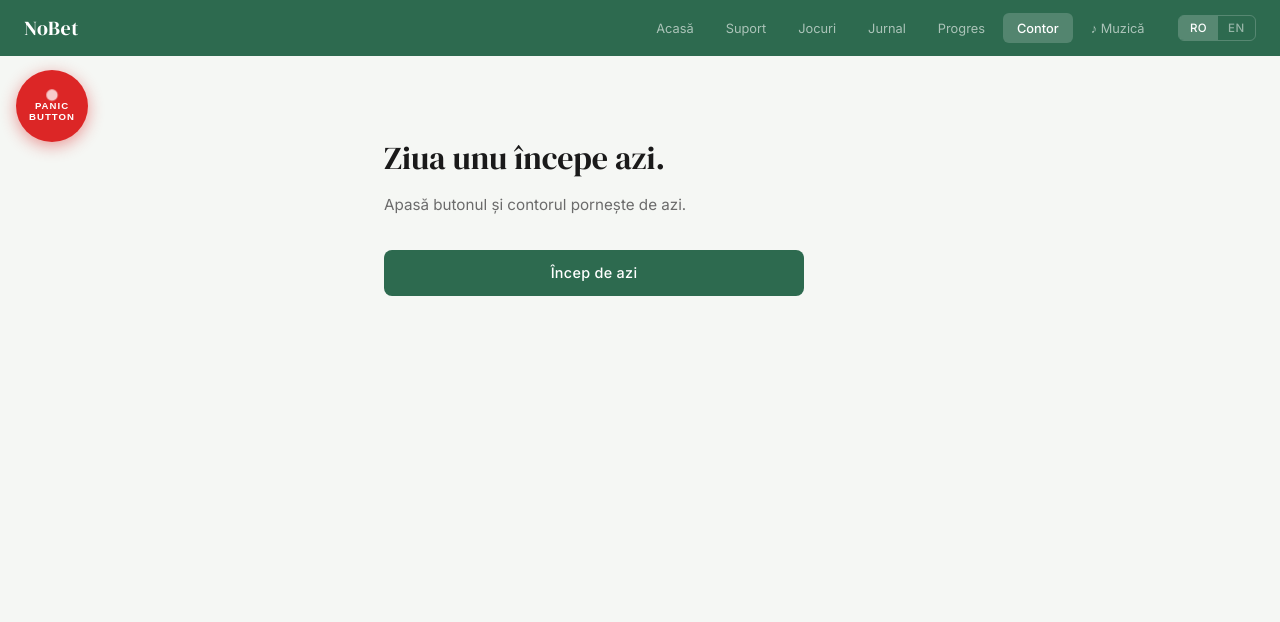
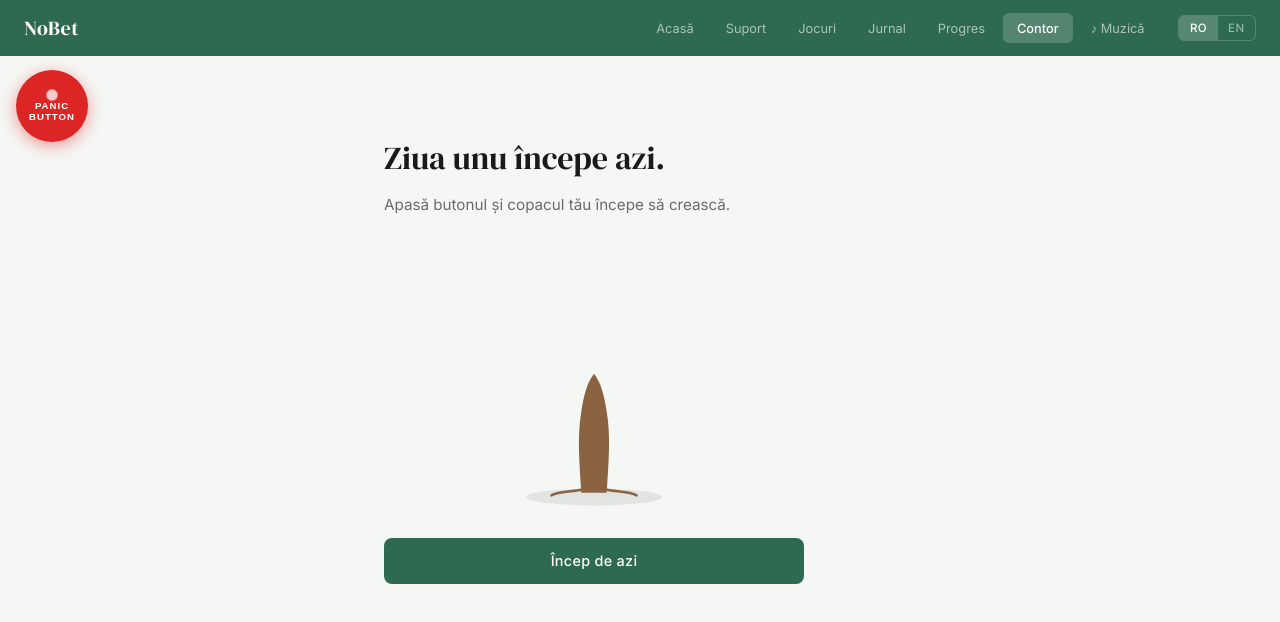
Before and after one commit to martinmanuelm84-ui/nobet-app, a Next.js app: page /contor in a window 1280 px wide. Shown: the top 622 px of the page. Built offline with nearby package versions, Linux system fonts and the light colour scheme.

Commit message:
tree grows with days - recovery visual

```diff
--- a/app/contor/page.tsx
+++ b/app/contor/page.tsx
@@ -4,6 +4,55 @@ import Nav from '@/components/Nav'
 import { Lang, t } from '@/lib/i18n'
 
 const MILESTONES = [1, 7, 30, 90, 365]
+
+function Tree({ days }: { days: number }) {
+  // 0 zile = doar trunchi, 365+ = copac complet
+  const progress = Math.min(1, days / 90) // plin la 90 zile
+  const leaves = Math.floor(progress * 24)
+
+  const leafPositions = [
+    // coroana - poziții fixe pentru 24 frunze
+    [200,140],[230,120],[260,140],[280,160],[260,110],[230,95],[200,110],[170,120],
+    [150,145],[160,165],[180,105],[250,105],[270,130],[245,155],[215,155],[185,145],
+    [165,135],[195,125],[225,115],[255,125],[240,145],[210,140],[180,130],[205,155],
+  ]
+
+  return (
+    <svg viewBox="0 0 400 320" style={{ width: '100%', maxWidth: 340, margin: '0 auto', display: 'block' }}>
+      {/* Pământ */}
+      <ellipse cx="200" cy="300" rx="80" ry="10" fill="rgba(0,0,0,0.08)" />
+
+      {/* Trunchi */}
+      <path d="M185,295 C183,260 180,230 185,200 C188,180 192,165 200,155 C208,165 212,180 215,200 C220,230 217,260 215,295 Z"
+        fill="#8B6340" />
+
+      {/* Rădăcini */}
+      <path d="M190,290 C175,295 160,292 150,298" stroke="#8B6340" strokeWidth="3" fill="none" strokeLinecap="round"/>
+      <path d="M210,290 C225,295 240,292 250,298" stroke="#8B6340" strokeWidth="3" fill="none" strokeLinecap="round"/>
+
+      {/* Frunze - apar progresiv */}
+      {leafPositions.slice(0, leaves).map(([cx, cy], i) => {
+        const size = 14 + Math.random() * 8
+        const opacity = 0.7 + (i / 24) * 0.3
+        const green = i < 8 ? '#4ade80' : i < 16 ? '#22c55e' : '#16a34a'
+        return (
+          <ellipse key={i} cx={cx} cy={cy}
+            rx={size} ry={size * 0.75}
+            fill={green}
+            opacity={opacity}
+            style={{ transition: 'all 0.5s ease' }}
+          />
+        )
+      })}
+
+      {/* Contur coroană dacă are cel puțin câteva frunze */}
+      {leaves > 4 && (
+        <ellipse cx="210" cy="140" rx="70" ry="55"
+          fill="none" stroke="rgba(74,222,128,0.15)" strokeWidth="2" />
+      )}
+    </svg>
+  )
+}
 
 export default function ContorPage() {
   const [lang, setLang] = useState<Lang>('ro')
@@ -40,21 +89,31 @@ export default function ContorPage() {
 
   function handleReset() {
     if (confirm(tr.resetConfirm)) {
-      localStorage.removeItem('nobet_start')
-      setStartDate(null)
-      setStarted(false)
-      setDays(0)
+      // La recădere — păstrăm 30% din zile, nu resetăm la zero
+      const savedDays = Math.floor(days * 0.3)
+      const newStart = new Date(Date.now() - savedDays * 86400000).toISOString().split('T')[0]
+      localStorage.setItem('nobet_start', newStart)
+      setStartDate(newStart)
+      calcDays(newStart)
     }
   }
 
   const milestoneLabels = [tr.mDay, tr.m7, tr.m30, tr.m90, tr.m365]
+
+  // Mesaj motivațional în funcție de zile
+  const getMessage = () => {
+    if (days === 0) return lang === 'ro' ? 'Copacul tău te așteaptă.' : 'Your tree is waiting.'
+    if (days < 7) return lang === 'ro' ? 'Primii muguri apar.' : 'First buds are appearing.'
+    if (days < 30) return lang === 'ro' ? 'Copacul prinde putere.' : 'The tree is growing stronger.'
+    if (days < 90) return lang === 'ro' ? 'Frunzele se înmulțesc.' : 'Leaves are multiplying.'
+    return lang === 'ro' ? 'Un copac puternic nu se teme de nicio furtună.' : 'A strong tree fears no storm.'
+  }
 
   return (
     <>
       <Nav lang={lang} onLangChange={setLang} />
       <div className="page">
         {!started ? (
-          /* Nu a început încă — buton direct, fără zero */
           <div style={{ paddingTop: '3rem', maxWidth: 420 }}>
             <h1 style={{
               fontFamily: 'DM Serif Display, serif',
@@ -63,31 +122,38 @@ export default function ContorPage() {
             }}>
               {lang === 'ro' ? 'Ziua unu începe azi.' : 'Day one starts today.'}
             </h1>
-            <p style={{ fontSize: '0.95rem', color: 'var(--text2)', lineHeight: 1.7, marginBottom: '2rem' }}>
+            <p style={{ fontSize: '0.95rem', color: 'var(--text2)', lineHeight: 1.7, marginBottom: '1.5rem' }}>
               {lang === 'ro'
-                ? 'Apasă butonul și contorul pornește de azi.'
-                : 'Press the button and the counter starts from today.'}
+                ? 'Apasă butonul și copacul tău începe să crească.'
+                : 'Press the button and your tree starts to grow.'}
             </p>
-            <button className="btn-primary" onClick={handleStart}>
+            <Tree days={0} />
+            <button className="btn-primary" style={{ marginTop: '1.5rem' }} onClick={handleStart}>
               {lang === 'ro' ? 'Încep de azi' : 'I start today'}
             </button>
           </div>
         ) : (
-          /* Activ */
-          <div style={{ paddingTop: '1.5rem' }}>
+          <div style={{ paddingTop: '1.5rem', textAlign: 'center' }}>
             <div style={{
               fontSize: '0.7rem', letterSpacing: '2px', textTransform: 'uppercase',
-              color: 'var(--text3)', marginBottom: '0.875rem',
+              color: 'var(--text3)', marginBottom: '0.5rem',
             }}>
-              {lang === 'ro' ? 'Zile fără jocuri de noroc' : 'Days free from gambling'}
+              {lang === 'ro' ? 'Ziua' : 'Day'}
             </div>
             <div style={{
               fontFamily: 'DM Serif Display, serif',
-              fontSize: 'clamp(5rem, 20vw, 7.5rem)',
+              fontSize: 'clamp(4rem, 18vw, 6rem)',
               fontWeight: 400, color: 'var(--accent)',
-              lineHeight: 1, marginBottom: '0.5rem',
+              lineHeight: 1, marginBottom: '0.25rem',
             }}>{days}</div>
-            <div style={{ fontSize: '0.82rem', color: 'var(--text3)', marginBottom: '2.5rem' }}>
+
+            <div style={{ fontSize: '0.88rem', color: 'var(--text3)', marginBottom: '0.5rem', fontStyle: 'italic' }}>
+              {getMessage()}
+            </div>
+
+            <Tree days={days} />
+
+            <div style={{ fontSize: '0.78rem', color: 'var(--text3)', margin: '0.5rem 0 2rem' }}>
               {tr.sinceLabel} {new Date(startDate!).toLocaleDateString(
                 lang === 'ro' ? 'ro-RO' : 'en-GB',
                 { day: 'numeric', month: 'long', year: 'numeric' }
@@ -96,7 +162,7 @@ export default function ContorPage() {
 
             <div style={{
               fontSize: '0.7rem', letterSpacing: '2px', textTransform: 'uppercase',
-              color: 'var(--text3)', marginBottom: '0.875rem',
+              color: 'var(--text3)', marginBottom: '0.875rem', textAlign: 'left',
             }}>{tr.milestones}</div>
 
             <div style={{ display: 'flex', flexDirection: 'column', gap: '0.5rem', marginBottom: '2rem' }}>
@@ -127,7 +193,10 @@ export default function ContorPage() {
                 )
               })}
             </div>
-            <button className="btn-secondary" onClick={handleReset}>{tr.resetBtn}</button>
+
+            <button className="btn-secondary" onClick={handleReset}>
+              {lang === 'ro' ? 'Am jucat — reconfigurează' : 'I played — reconfigure'}
+            </button>
           </div>
         )}
       </div>
```
